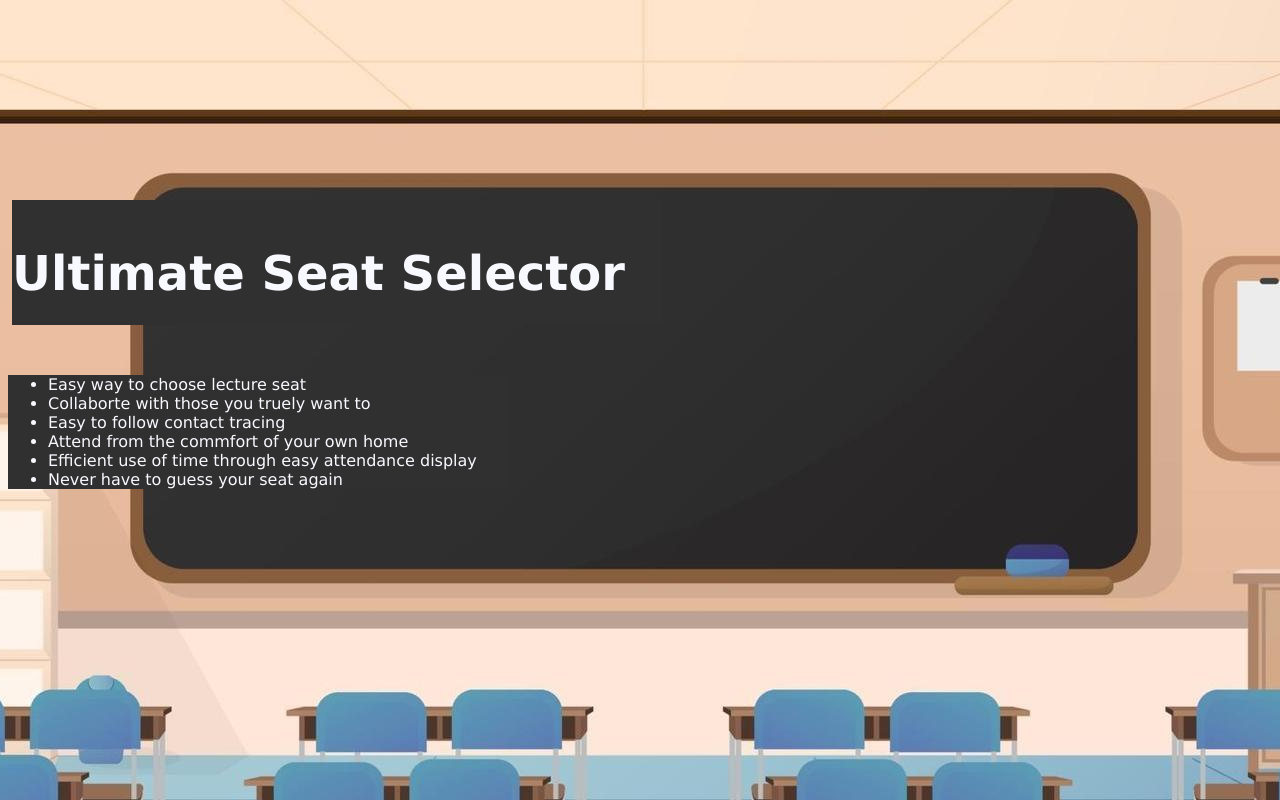
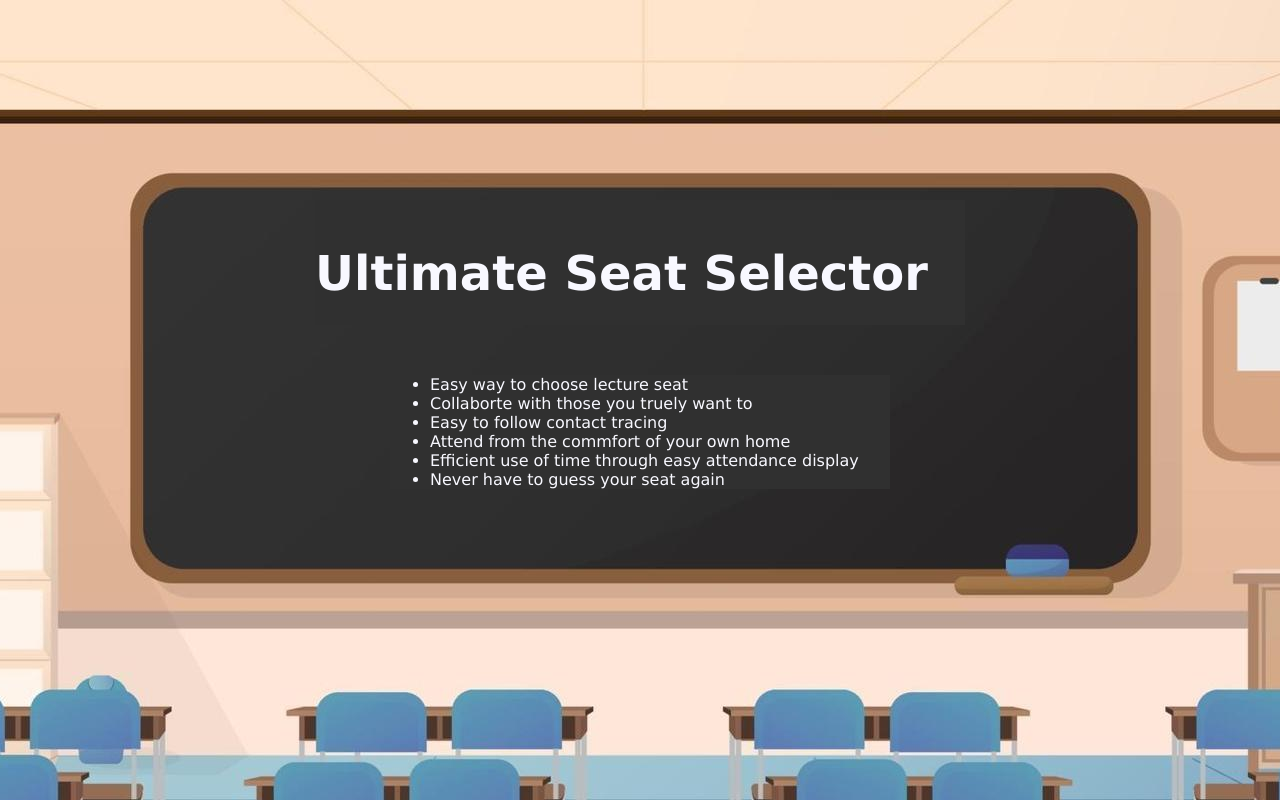
Before and after one commit to extraBolts/Sprint-3-Discussion, a plain HTML site: page index.html in a window 1280 px wide. Drawn offline with Linux system fonts and the light colour scheme.

Commit message:
Updating margins to fix alignment on websites

```diff
--- a/Sprint 3 Discussion css.css
+++ b/Sprint 3 Discussion css.css
@@ -1,12 +1,15 @@
-body { background-color: #000000;
+body { background-color: #303030;
 	color: #F8F8FF;
 	font-family: Verdana, Arial, sans-serif;
+	background-position-x: center;
+	background-repeat: no-repeat;
 	background-image: url(classroom.jpg);
-	background-position-x: center;
+
 }
+
 #wrapper { background-color: #303030;
 		 width: 80%;
-  margin-right: 900px;
+  margin-right: auto;
   margin-left: auto;
   min-width: 90px;
   max-width: 500px;
@@ -15,9 +18,9 @@ body { background-color: #000000;
 }
 
 header { background-color: #303030;
-	  height: 125px;
+  height: 125px;
   margin-top: 200px;
-  margin-right: 610px;
+  margin-right: auto;
   margin-left:auto;
   max-width: 650px;
 
```
